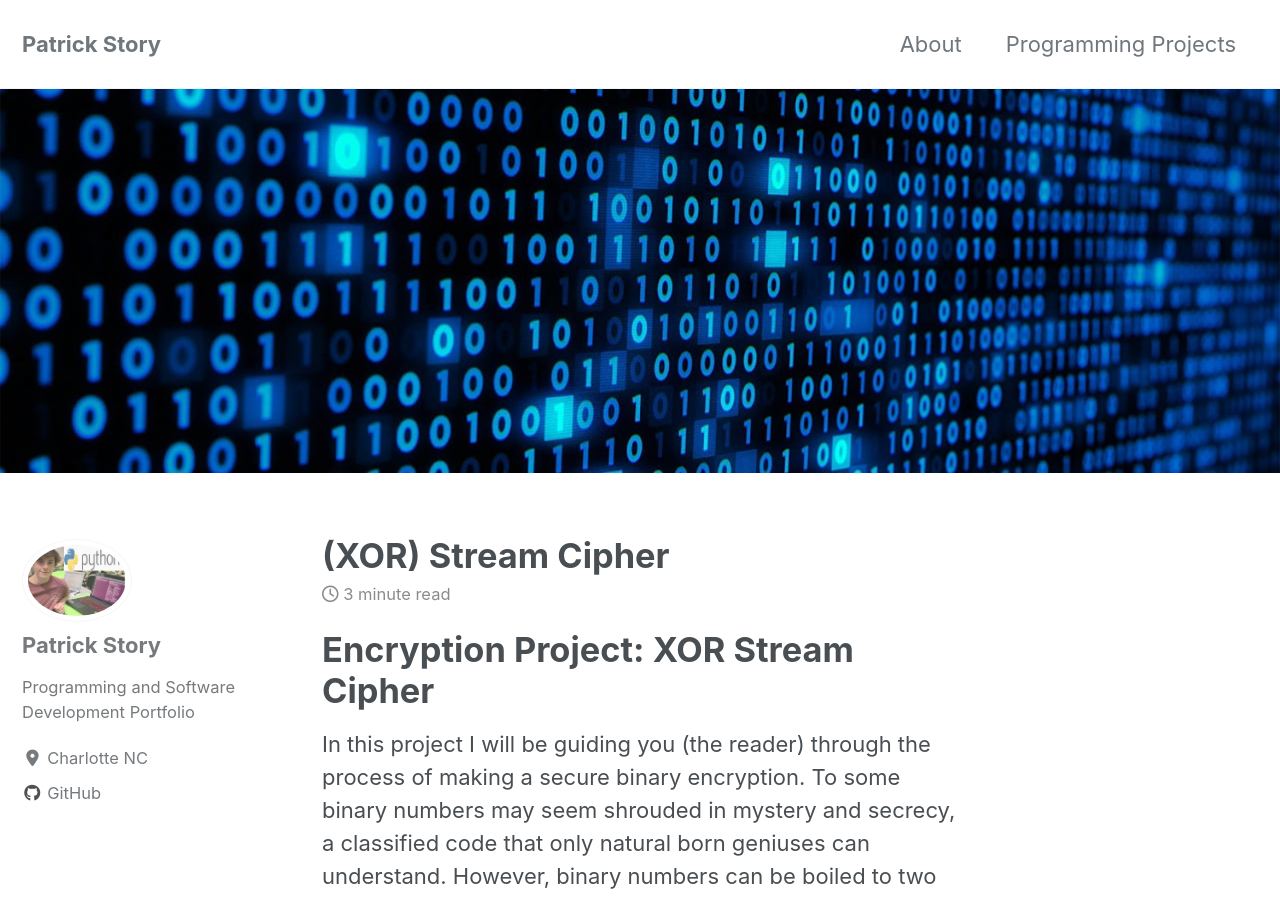
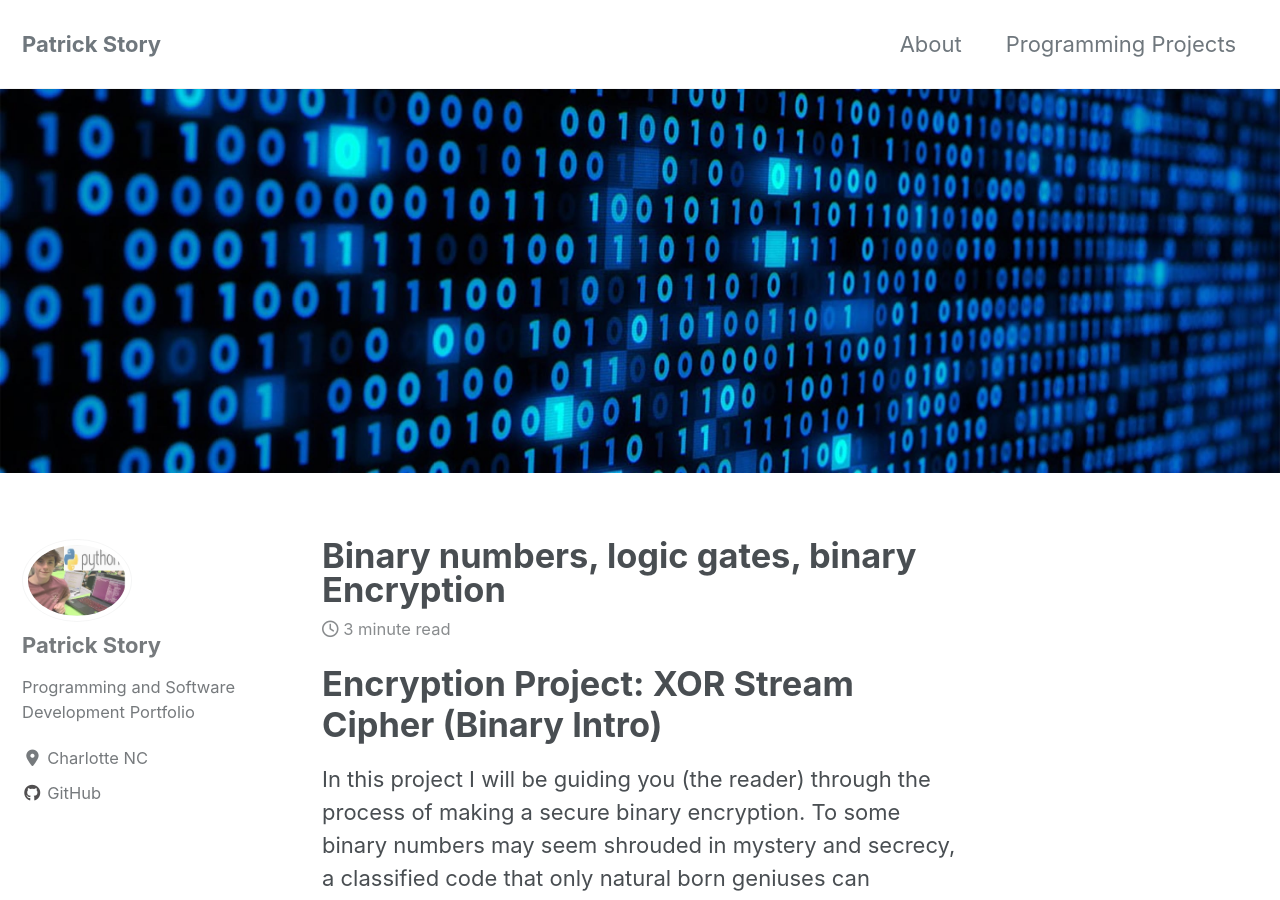
Before and after one commit to Patchyst/Patchyst.github.io, a Jekyll site: the page built from _posts/2019-08-10-binaryintro.md, in a window 1280 px wide and 900 px high. Built offline with Jekyll 4.4.1, drawn with Linux system fonts in a browser that asks for light colours; cached includes are drawn as plain includes; nearby versions of some CDN libraries.

Commit message:
Updating XOR streacm cipher project

```diff
--- a/_posts/2019-08-10-steamcipher.md
+++ b/_posts/2019-08-10-binaryintro.md
@@ -1,12 +1,12 @@
 ---
-title: "(XOR) Stream Cipher"
+title: "Binary numbers, logic gates, binary Encryption"
 date: 2019-08-10
-tags: [Encryption, Binary, Cyber Security, Python]
+tags: [Encryption, Binary, Python]
 header:
   image: "images/binarybannerone.jpg"
-excerpt: "Learn all about Binary Numbers while making a secure Stream Cipher that utilizes a XOR gate to create an encrypted code exchange"
+excerpt: "Learn all about Binary Numbers, this will serve as prerequisite to making the XOR Stream Cipher "
 ---
-# Encryption Project: XOR Stream Cipher
+# Encryption Project: XOR Stream Cipher (Binary Intro)
   In this project I will be guiding you (the reader) through the process of making a secure binary encryption.
   To some binary numbers may seem shrouded in mystery and secrecy, a classified code that only natural born
   geniuses can understand. However, binary numbers can be boiled to two simple values that even someone with
```
